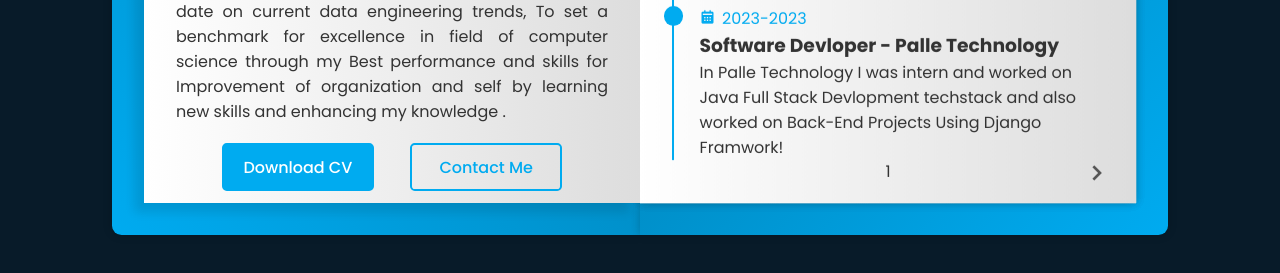
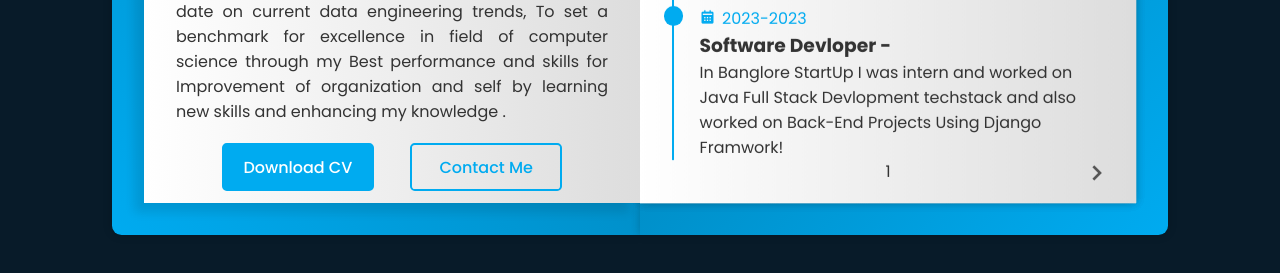
Before and after one commit to AkashA1511/portfolio.github.io, a plain HTML site: page index.html in a window 1280 px wide. Shown: the part 525-798 px from the top of the page. Drawn offline with nearby package versions, Linux system fonts and the light colour scheme.

Commit message:
Update index.html

```diff
--- a/index.html
+++ b/index.html
@@ -60,8 +60,8 @@
 
                         <div class="workeduc-content">
                             <span class="year"><i class='bx bxs-calendar'></i>2023-2023</span>
-                            <h3>Software Devloper - Palle Technology </h3>
-                            <p>In Palle Technology I was intern and worked on Java Full Stack Devlopment techstack and also worked on Back-End Projects Using Django Framwork!</p>
+                            <h3>Software Devloper -  </h3>
+                            <p>In Banglore StartUp I was intern and worked on Java Full Stack Devlopment techstack and also worked on Back-End Projects Using Django Framwork!</p>
                         </div>
                     </div>
                     <span class="number-page">1</span>
```
